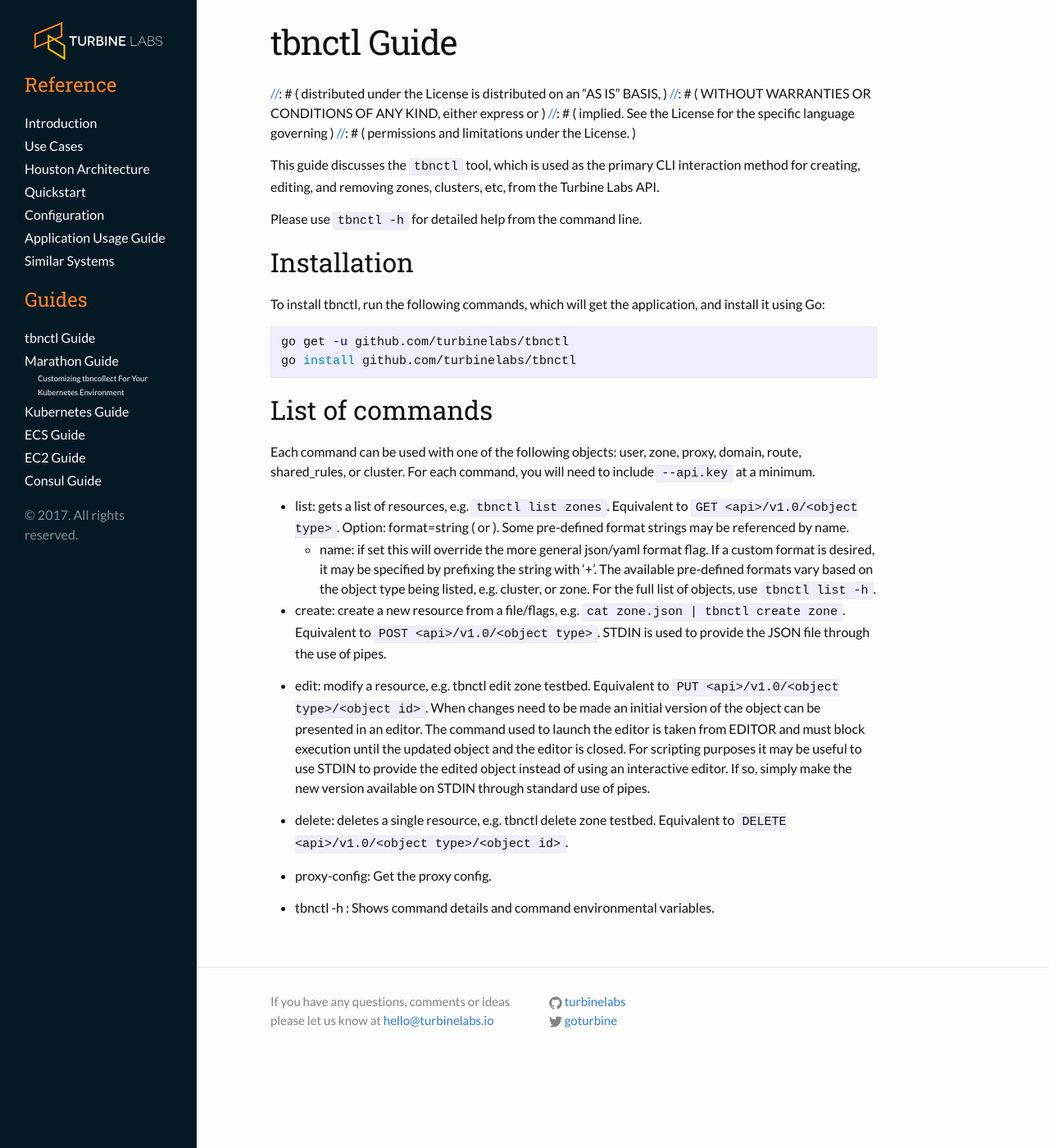
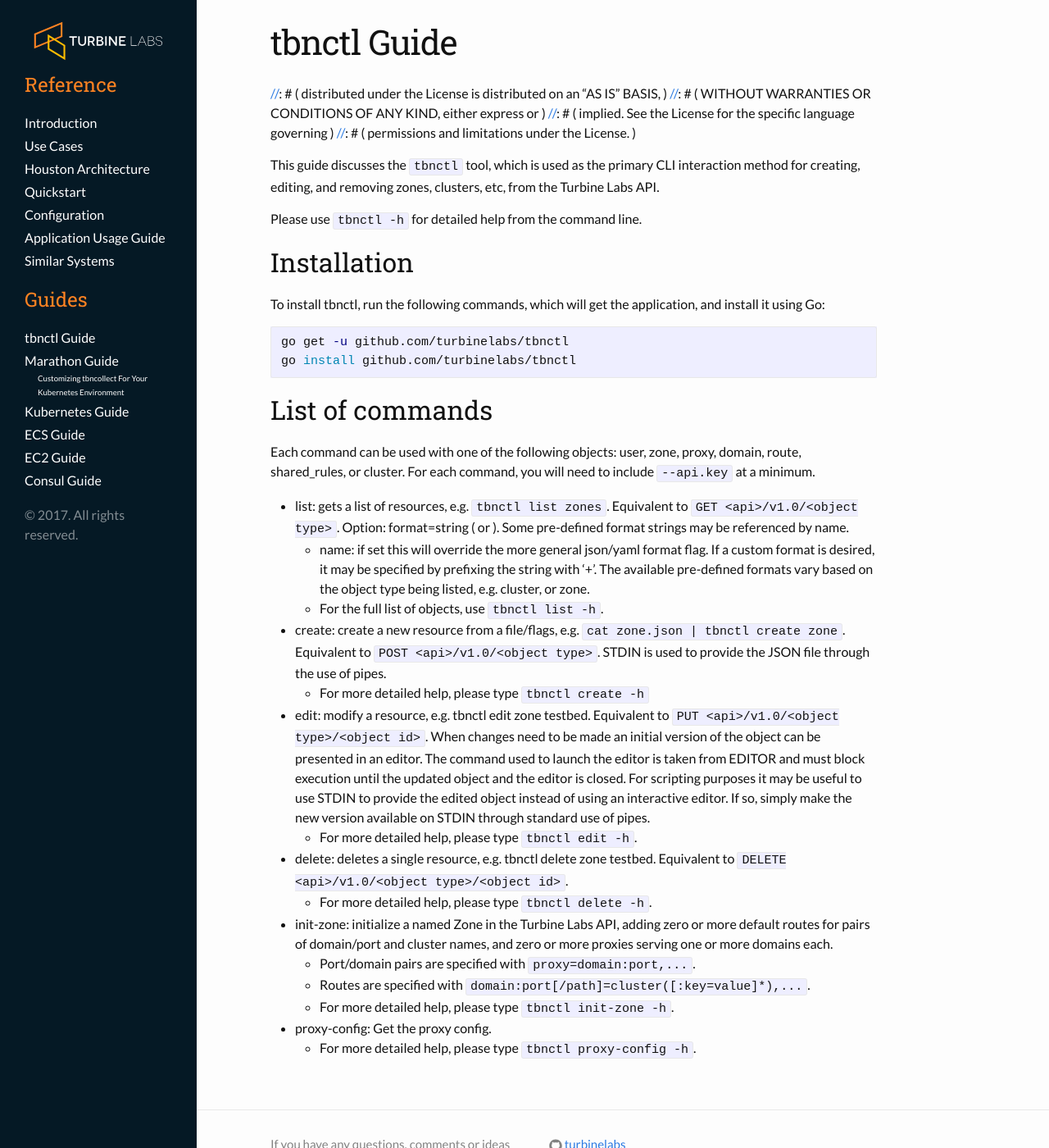
Before and after one commit to turbinelabs/developer, a Jekyll site: the page built from docs-site/_guides/tbnctlguide.md, in a window 1280 px wide and 1400 px high. Shown: the whole window at 82% size. Built offline with Jekyll 4.4.1, drawn with Linux system fonts in a browser that asks for light colours; Markdown is read by kramdown in place of the engine named in the settings.

Commit message:
Simple update to tbnctl guide - adds init-zone (#2921)
* initial commit [Fixes #2920] adds init-zone

* Glen's edits/minor fixes

fbshipit-source-id: 523e353

````diff
--- a/docs-site/_guides/tbnctlguide.md
+++ b/docs-site/_guides/tbnctlguide.md
@@ -23,7 +23,8 @@ from the Turbine Labs API.
 Please use `tbnctl -h` for detailed help from the command line.
 
 ## Installation
-To install tbnctl, run the following commands, which will get the application, and install it using Go:
+To install tbnctl, run the following commands, which will get the application,
+and install it using Go:
 
 ```shell
 go get -u github.com/turbinelabs/tbnctl
@@ -40,11 +41,13 @@ include `--api.key` at a minimum.
   - name: if set this will override the more general json/yaml format flag. If
   a custom format is desired, it may be specified by prefixing the string with
   '+'. The available pre-defined formats vary based on the object type being
-  listed, e.g. cluster, or zone. For the full list of objects, use `tbnctl list -h`.
+  listed, e.g. cluster, or zone.
+  - For the full list of objects, use `tbnctl list -h`.
 
 - create: create a new resource from a file/flags, e.g. `cat zone.json | tbnctl
 create zone`. Equivalent to `POST <api>/v1.0/<object type>`. STDIN is used to
 provide the JSON file through the use of pipes.
+  - For more detailed help, please type `tbnctl create -h`
 
 - edit: modify a resource, e.g. tbnctl edit zone testbed. Equivalent to `PUT <api>/v1.0/<object type>/<object id>`. When changes need to be made an initial
 version of the object can be presented in an editor. The command used to launch
@@ -53,10 +56,18 @@ object and the editor is closed. For scripting purposes it may be useful to use
 STDIN to provide the edited object instead of using an interactive editor. If
 so, simply make the new version available on STDIN through standard use of
 pipes.
+  - For more detailed help, please type `tbnctl edit -h`.
 
 - delete: deletes a single resource, e.g. tbnctl delete zone testbed.
 Equivalent to `DELETE <api>/v1.0/<object type>/<object id>`.
+  - For more detailed help, please type `tbnctl delete -h`.
+
+- init-zone: initialize a named Zone in the Turbine Labs API, adding zero or
+more default routes for pairs of domain/port and cluster names, and zero or
+more proxies serving one or more domains each.
+  - Port/domain pairs are specified with `proxy=domain:port,...`.
+  - Routes are specified with `domain:port[/path]=cluster([:key=value]*),...`.
+  - For more detailed help, please type `tbnctl init-zone -h`.
 
 - proxy-config: Get the proxy config.
-
-- tbnctl -h <cmd>: Shows command details and command environmental variables.
+  - For more detailed help, please type `tbnctl proxy-config -h`.
````
